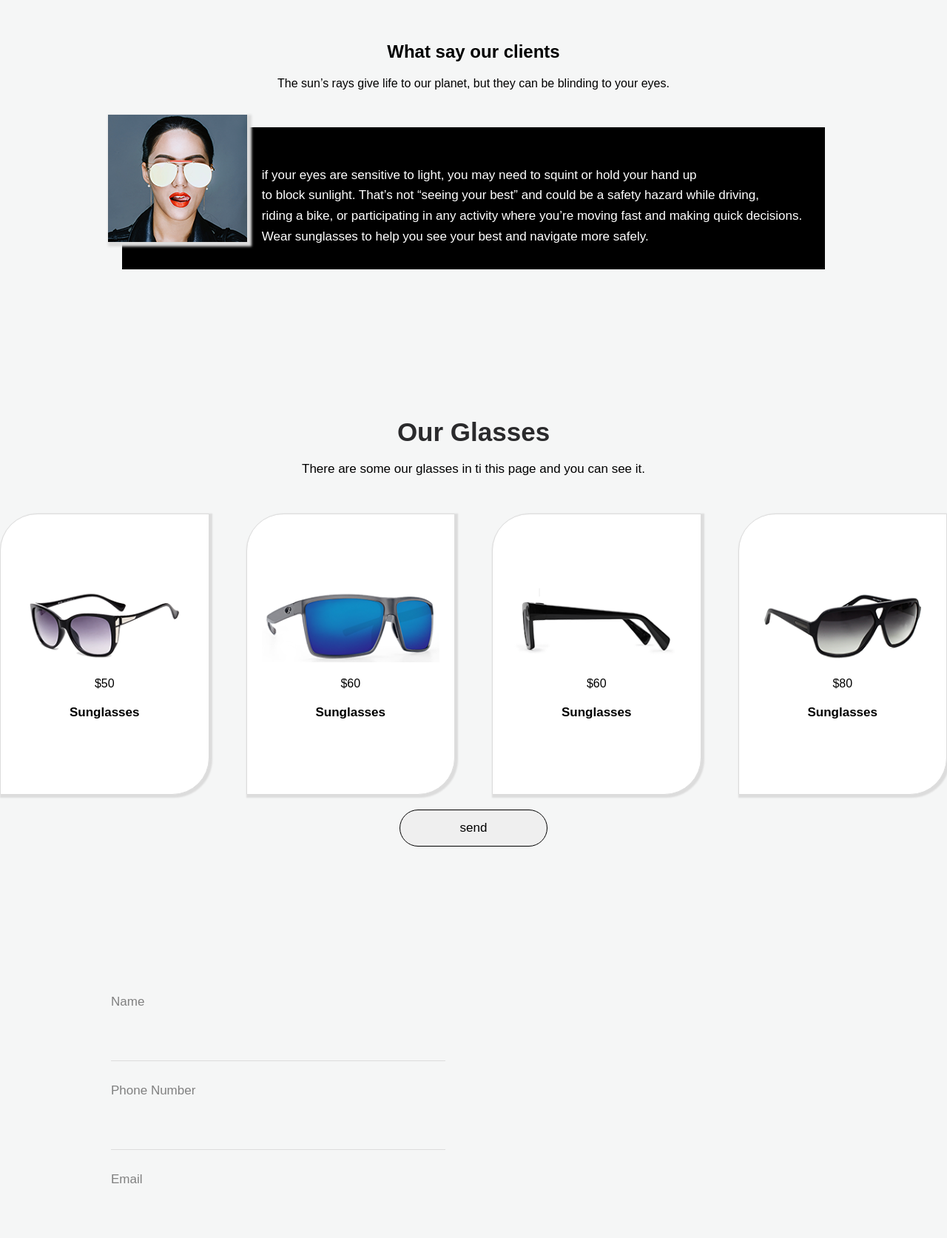
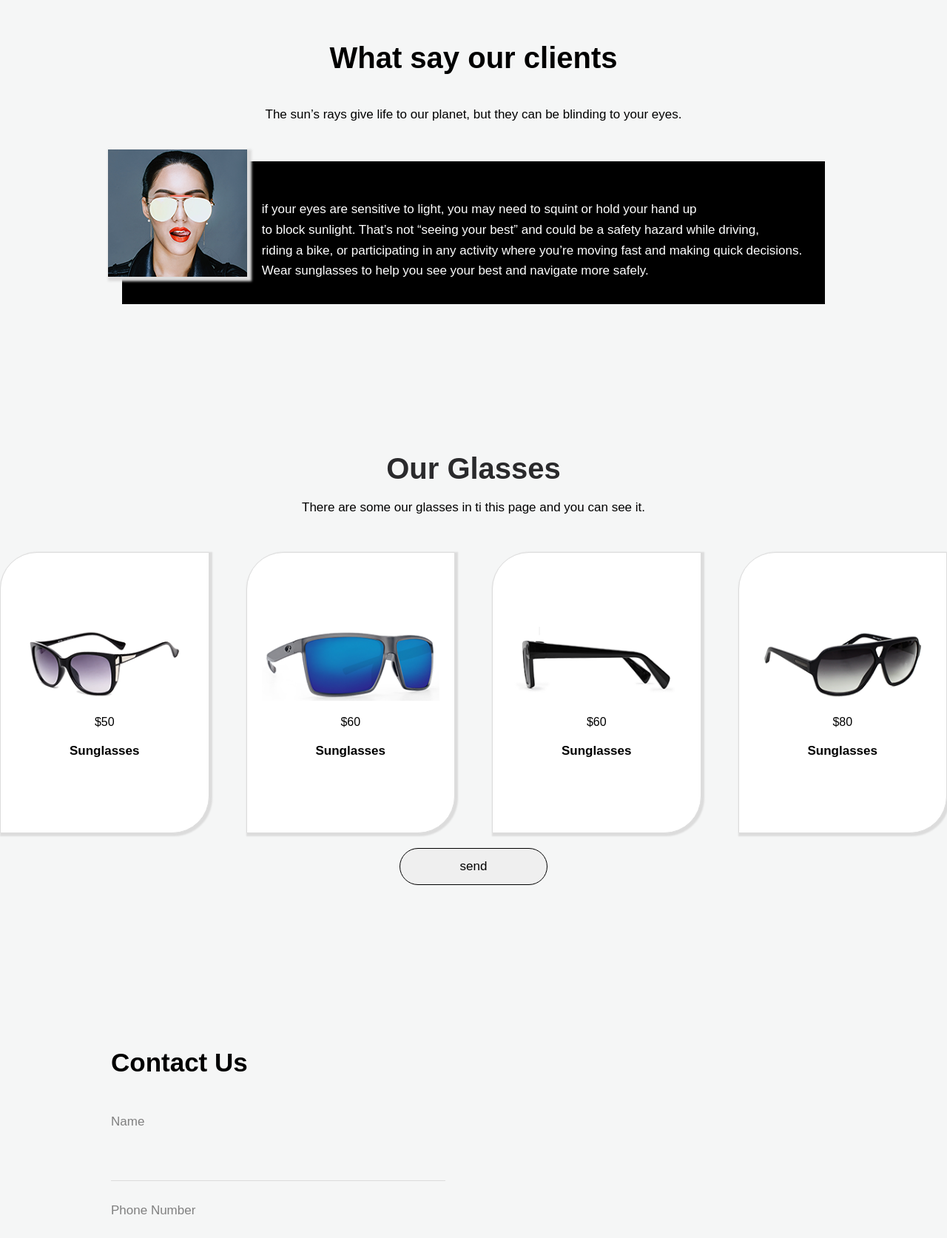
Before and after one commit to MahsumaRezai/Online_Shop, a React (Create React App) app: page / in a window 1280 px wide. Shown: the part 2088-3761 px from the top of the page at 74% size. Built offline with nearby package versions, Linux system fonts and the light colour scheme.

Commit message:
add some style

```diff
--- a/src/componet/Contact/Form.js
+++ b/src/componet/Contact/Form.js
@@ -32,7 +32,7 @@ const Form = (props) => {
 
 
         }
-        if (massage.length === 0){
+        if (massage.length === 0) {
             setEnterdMassage(true)
 
         }
@@ -57,7 +57,9 @@ const Form = (props) => {
     return (
 
         <Fragment>
+
             <form className={classes.form} onSubmit={FormHandler}>
+                <h2 className={classes.title}>Contact Us</h2>
                 <label>Name</label>
                 <input onChange={nameHanlder} />
                 {enterName && <p className={classes.text}> Plases Enter your Name</p>}
--- a/src/componet/Contact/Form.module.css
+++ b/src/componet/Contact/Form.module.css
@@ -17,6 +17,11 @@
     border-bottom: 1px solid gainsboro;
     height: 40px;
 
+}
+.title {
+    font-size: 35px;
+    padding-top: 20px;
+    padding-bottom: 20px
 }
 .form label {
     text-align: left;
--- a/src/componet/Glasses/Text.module.css
+++ b/src/componet/Glasses/Text.module.css
@@ -9,7 +9,7 @@
     padding-bottom: 50px
 }
 .title{
-    font-size: 35px;
+    font-size: 40px;
     color: #2a2a2c;
     font-weight: bold;
 }
--- a/src/componet/User/User.js
+++ b/src/componet/User/User.js
@@ -6,8 +6,8 @@ const User = (props) => {
         <Fragment>
             <div className={classes.content}>
                 <div className={classes.text}>
-                    <h2> What say our clients  </h2>
-                    <p> The sun’s rays give life to our planet, but they can be blinding to your eyes.</p>
+                    <h2 className={classes.title}> What say our clients  </h2>
+                    <p className={classes.para}> The sun’s rays give life to our planet, but they can be blinding to your eyes.</p>
                 </div>
 
                 <div className={classes.main}>
--- a/src/componet/User/User.module.css
+++ b/src/componet/User/User.module.css
@@ -29,6 +29,9 @@
 .imge {
     box-shadow: 3px 3px 3px 3px gainsboro
 }
+.title {
+    font-size: 40px
+}
 .para {
     line-height: 1.625;
     font-size: 17px;
```
